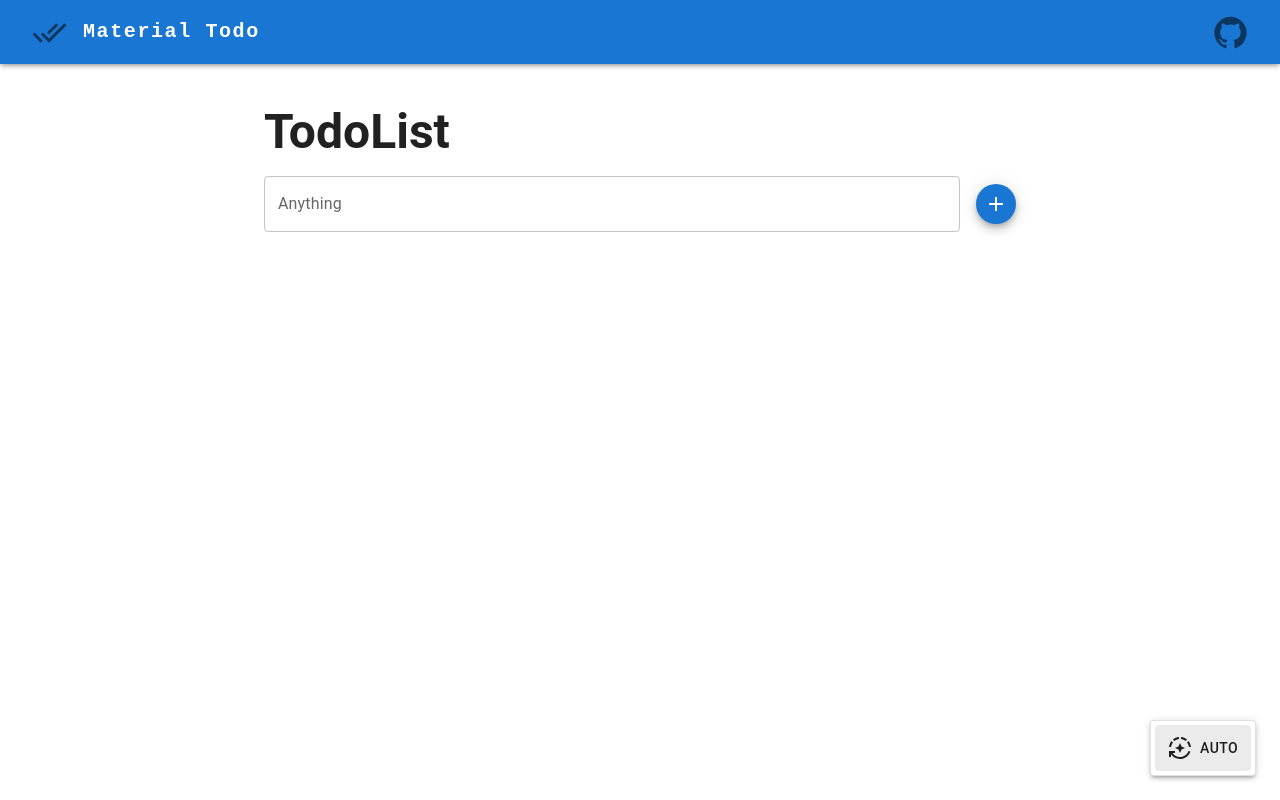
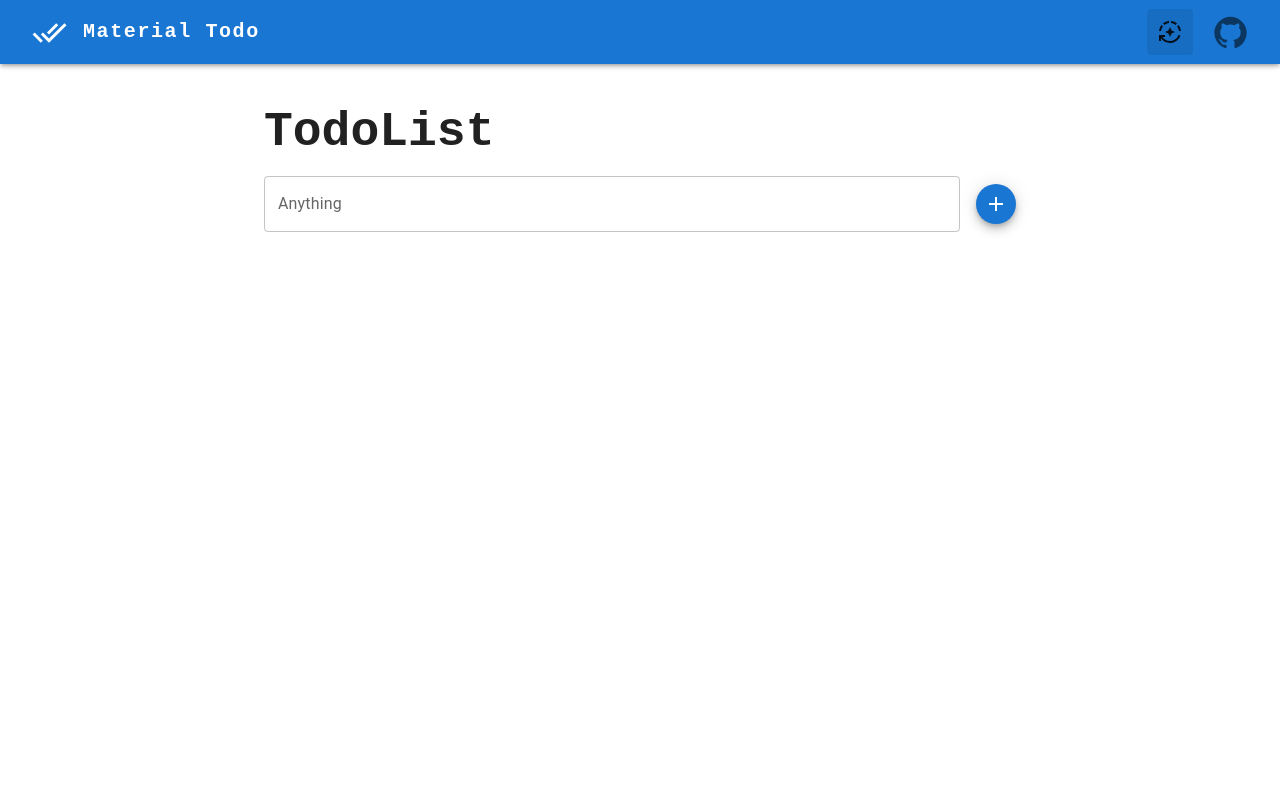
Before and after one commit to CodaChan/material-todo, a React (Vite) app: page / in a window 1280 px wide. Built offline with nearby package versions, Linux system fonts and the light colour scheme.

Commit message:
chore: new theme switcher

```diff
--- a/src/App.tsx
+++ b/src/App.tsx
@@ -1,7 +1,6 @@
 import { Box } from "@mui/material";
 import { useEffect, useState } from "react";
 import CreateTodo from "./components/CreateTodo";
-import ThemeSwitcher from "./components/ThemeSwitcher";
 import TodoList from "./components/TodoList";
 import TopBar from "./components/TopBar";
 import FaviconSwitcher from "./components/FaviconSwitcher";
@@ -45,7 +44,6 @@ export default function App() {
             <Box sx={{ marginX: 'auto', maxWidth: { xs: '80%', sm: '60%' } }}>
                 <CreateTodo onCreateTodo={handleCreateTodo} />
                 <TodoList onRemoveTodo={handleRemoveTodo} onToggleTodo={handleToggleTodo} todos={todos} />
-                <ThemeSwitcher />
             </Box>
         </>
     )
--- a/src/components/CreateTodo.tsx
+++ b/src/components/CreateTodo.tsx
@@ -32,7 +32,7 @@ export default function CreateTodo({ onCreateTodo }: CreateTodoProps) {
 
     return (
         <Box component="section">
-            <Typography variant="h3" sx={{ fontWeight: 'bold', m: 1, mt: 5 }}>
+            <Typography variant="h3" sx={{ fontFamily: 'monospace', fontWeight: 'bold', m: 1, mt: 5 }}>
                 TodoList
             </Typography>
             <Box
--- a/src/components/ThemeSwitcher.tsx
+++ b/src/components/ThemeSwitcher.tsx
@@ -1,22 +1,6 @@
 import { AutoMode, DarkMode, LightMode } from "@mui/icons-material";
-import { Divider, Paper, ToggleButton, ToggleButtonGroup, useColorScheme, styled, toggleButtonGroupClasses } from "@mui/material";
+import { Divider, ToggleButton, ToggleButtonGroup, useColorScheme, toggleButtonGroupClasses, Box } from "@mui/material";
 import { useRef } from "react";
-
-const StyledToggleButtonGroup = styled(ToggleButtonGroup)(({ theme }) => ({
-    [`& .${toggleButtonGroupClasses.grouped}`]: {
-        margin: theme.spacing(0.5),
-        border: 0,
-        borderRadius: theme.shape.borderRadius,
-        [`&.${toggleButtonGroupClasses.disabled}`]: {
-            border: 0,
-        },
-    },
-    [`& .${toggleButtonGroupClasses.middleButton},& .${toggleButtonGroupClasses.lastButton}`]:
-    {
-        marginLeft: -1,
-        borderLeft: '1px solid transparent',
-    },
-}));
 
 export default function ThemeSwitcher() {
     const { mode, setMode } = useColorScheme();
@@ -25,20 +9,8 @@ export default function ThemeSwitcher() {
         return null;
     }
     return (
-        <Paper
-            elevation={3}
-            sx={(theme) => ({
-                border: `1px solid ${theme.palette.divider}`,
-                display: 'flex',
-                flexWrap: 'wrap',
-                position: 'fixed',
-                bottom: 24,
-                right: 24,
-                flexDirection: { xs: 'column', sm: 'row' },
-                alignItems: 'center'
-            })}
-        >
-            <StyledToggleButtonGroup
+        <Box sx={{ display: 'flex' }}>
+            <ToggleButtonGroup
                 exclusive
                 onChange={(_event, value) => {
                     if (value !== null) {
@@ -47,7 +19,15 @@ export default function ThemeSwitcher() {
                 }}
                 value={mode}
                 sx={{
-                    display: mode === 'system' ? 'none' : 'flex'
+                    display: mode === 'system' ? 'none' : 'flex',
+                    [`& .${toggleButtonGroupClasses.grouped}`]: {
+                        m: 0.5,
+                        border: 0,
+                        borderRadius: 1,
+                        '&:not(:first-of-type)': {
+                            marginLeft: 0
+                        }
+                    }
                 }}
             >
                 <ToggleButton disabled={mode === 'system'} value="light">
@@ -56,29 +36,16 @@ export default function ThemeSwitcher() {
                 <ToggleButton disabled={mode === 'system'} value="dark">
                     <DarkMode />
                 </ToggleButton>
-            </StyledToggleButtonGroup>
+            </ToggleButtonGroup>
             <Divider
                 flexItem
                 orientation="vertical"
                 sx={{
-                    display: {
-                        xs: 'none',
-                        sm: mode === 'system' ? 'none' : 'block'
-                    },
+                    display: mode === 'system' ? 'none' : 'block',
                     my: 1
                 }}
             />
-            <Divider
-                flexItem
-                sx={{
-                    display: {
-                        xs: mode === 'system' ? 'none' : 'block',
-                        sm: 'none'
-                    },
-                    mx: 1
-                }}
-            />
-            <StyledToggleButtonGroup>
+            {/* <StyledToggleButtonGroup> */}
                 <ToggleButton
                     onChange={() => {
                         if (mode === 'system') {
@@ -90,16 +57,16 @@ export default function ThemeSwitcher() {
                         }
                     }}
                     selected={mode === 'system'}
+                    value="system"
                     sx={{
-                        width: 96,
-                        height: 46
+                        m: 0.5,
+                        border: 0,
+                        borderRadius: 1
                     }}
-                    value="system"
                 >
-                    <AutoMode sx={{ mr: 1 }} />
-                    Auto
+                    <AutoMode />
                 </ToggleButton>
-            </StyledToggleButtonGroup>
-        </Paper>
+            {/* </StyledToggleButtonGroup> */}
+        </Box>
     );
 }
--- a/src/components/TopBar.tsx
+++ b/src/components/TopBar.tsx
@@ -1,5 +1,6 @@
 import { DoneAll, GitHub } from "@mui/icons-material";
 import { AppBar, IconButton, styled, Toolbar, Typography } from "@mui/material";
+import ThemeSwitcher from "./ThemeSwitcher";
 
 const Offset = styled("div")(({ theme }) => theme.mixins.toolbar);
 
@@ -14,7 +15,7 @@ export default function TopBar() {
                         href="/"
                         sx={{ mr: 1 }}
                     >
-                        <DoneAll fontSize="large" />
+                        <DoneAll fontSize="large" sx={{ color: 'white' }} />
                     </IconButton>
                     <Typography
                         noWrap
@@ -28,12 +29,14 @@ export default function TopBar() {
                     >
                         Material Todo
                     </Typography>
+                    <ThemeSwitcher />
                     <IconButton
                         aria-label="GitHub"
                         component="a"
                         href="https://github.com/CodaChan/material-todo"
                         target="_blank"
                         rel="noopener noreferrer"
+                        sx={{ ml: 1 }}
                     >
                         <GitHub fontSize="large" />
                     </IconButton>
```
